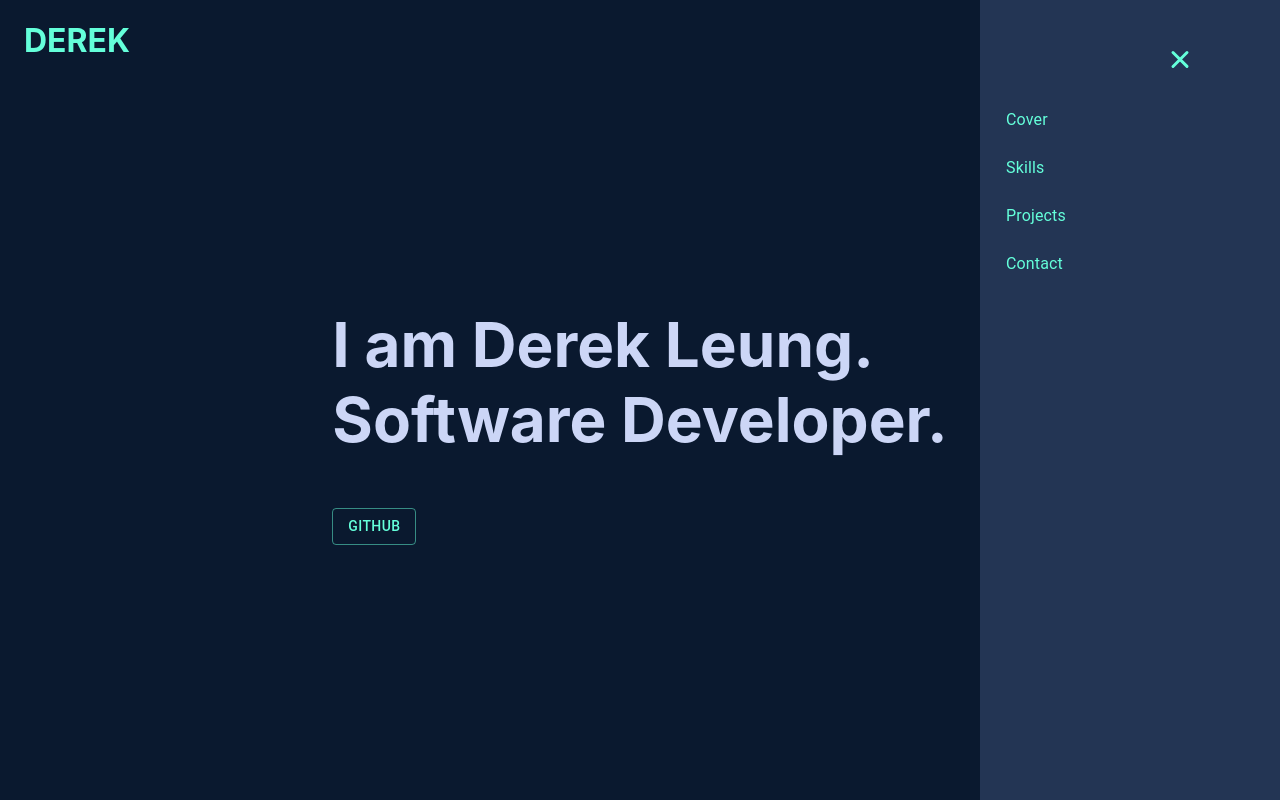
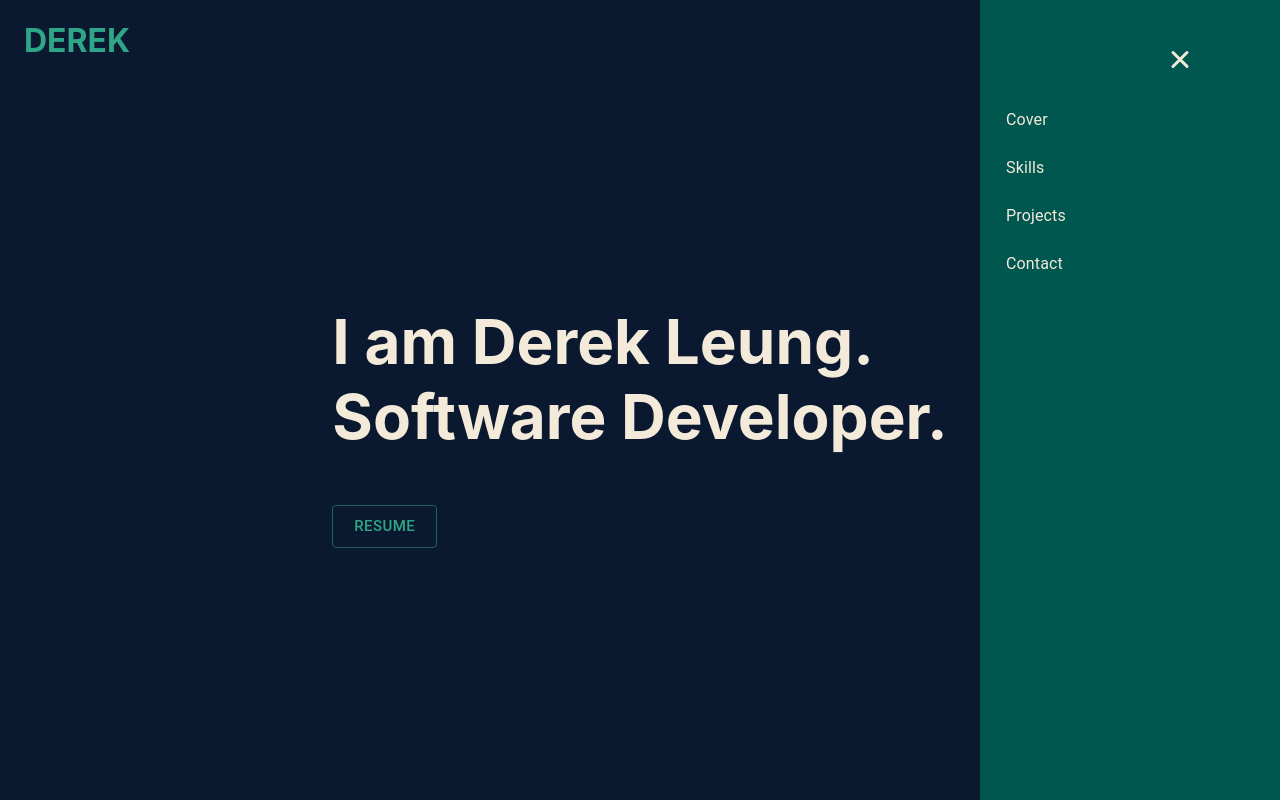
Before and after one commit to DerekLeungHoWang/portfolio-V2, a React (Create React App) app: page / in a window 1280 px wide. Both pictures are taken after a click on the button 1181 px from the left and 63 px from the top of the page. Shown: the top 800 px of the page. Built offline with nearby package versions, Linux system fonts and the light colour scheme.

Commit message:
update color schema

```diff
--- a/src/App.js
+++ b/src/App.js
@@ -25,7 +25,8 @@ function App() {
   const theme = createMuiTheme({
     palette: {
       primary: {
-        main: '#64ffda',
+        main: '#2FA687',
+        secondary:"#F3EADA",
         background: '#0a192f',
         frontend: '#A4C3A9',
         backend: "#82AB9B",
--- a/src/Components/Common/RightNav/MenuItem.js
+++ b/src/Components/Common/RightNav/MenuItem.js
@@ -34,7 +34,7 @@ const MyList = styled(ListItem)`
 `
 
 const ItemText = styled(ListItemText)`
-     color: ${props=>props.theme.palette.primary.main};
+     color: ${props=>props.theme.palette.primary.secondary};
 
 `
 
--- a/src/Components/Common/RightNav/MenuToggle.js
+++ b/src/Components/Common/RightNav/MenuToggle.js
@@ -8,7 +8,7 @@ const Path = props => {
   const theme = useTheme();
   return (
     <motion.path
-      stroke={`${theme.palette.primary.main}`}
+      stroke={`${theme.palette.primary.secondary}`}
       fill="transparent"
       strokeWidth="3"
       // stroke="hsl(0, 0%, 18%)"
--- a/src/Components/Common/RightNav/RightNav.js
+++ b/src/Components/Common/RightNav/RightNav.js
@@ -36,20 +36,17 @@ const Background = styled(motion.div)`
   right: 0;
   bottom: 0;
   width: 300px;
-  background: #233554;
+  background: #005750;
 
 `
 function RightNav() {
   const [isOpen, toggleOpen] = useCycle(false, true);
-  // const containerRef = useRef(null);
-  // const { height } = useDimensions(containerRef);
+
   return (
     <MyNav
 
       initial={false}
       animate={isOpen ? "open" : "closed"}
-    //custom={height}
-    // ref={containerRef}
     >
       <Background  variants={sidebar} />
 
--- a/src/Components/HomePage/CoverPage/CoverPage.js
+++ b/src/Components/HomePage/CoverPage/CoverPage.js
@@ -11,7 +11,7 @@ import { blue, pink } from '@material-ui/core/colors';
 
 const Heading = styled(motion.h2)`
 
-    color:#ccd6f6;
+    color:#F3EADA;
     font-size: 62px;
 `
 
@@ -31,6 +31,7 @@ const Title = () => {
                 <motion.span
                     key={`${char}-${index}`}
                     variants={letter}
+
                 >
                     {char}
                 </motion.span>
@@ -112,7 +113,7 @@ export default function CoverPage() {
             <Grid item  >
                 <StyledTitle />
                 <Button
-
+                    size="large"
                     component={motion.div}
                     variant="outlined"
                     color="primary"
@@ -121,7 +122,7 @@ export default function CoverPage() {
                     // variants={talkBtnVariants}
                     animate={talkBtn}
 
-                >GitHub</Button>
+                >Resume</Button>
             </Grid>
 
         </Wrapper>
```
